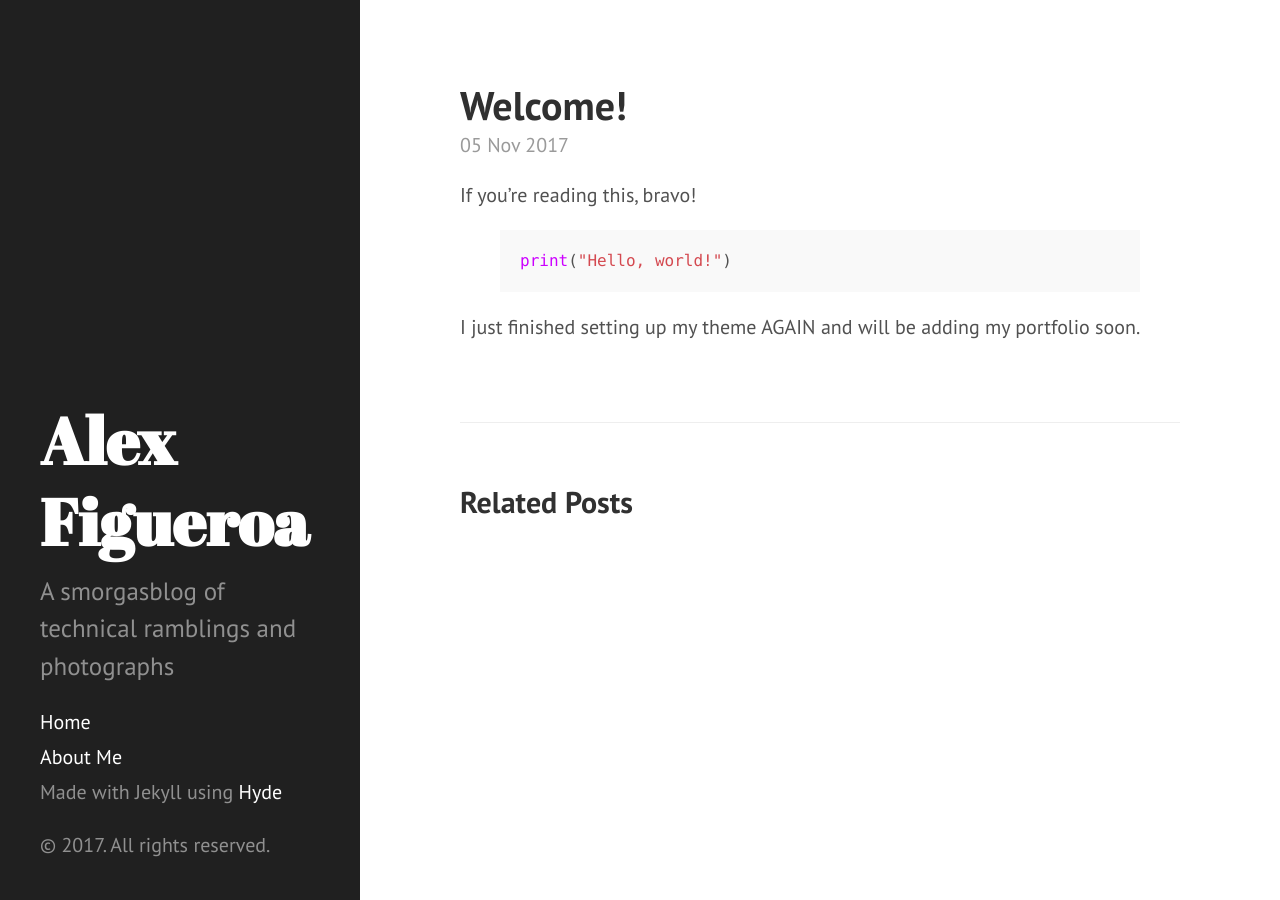
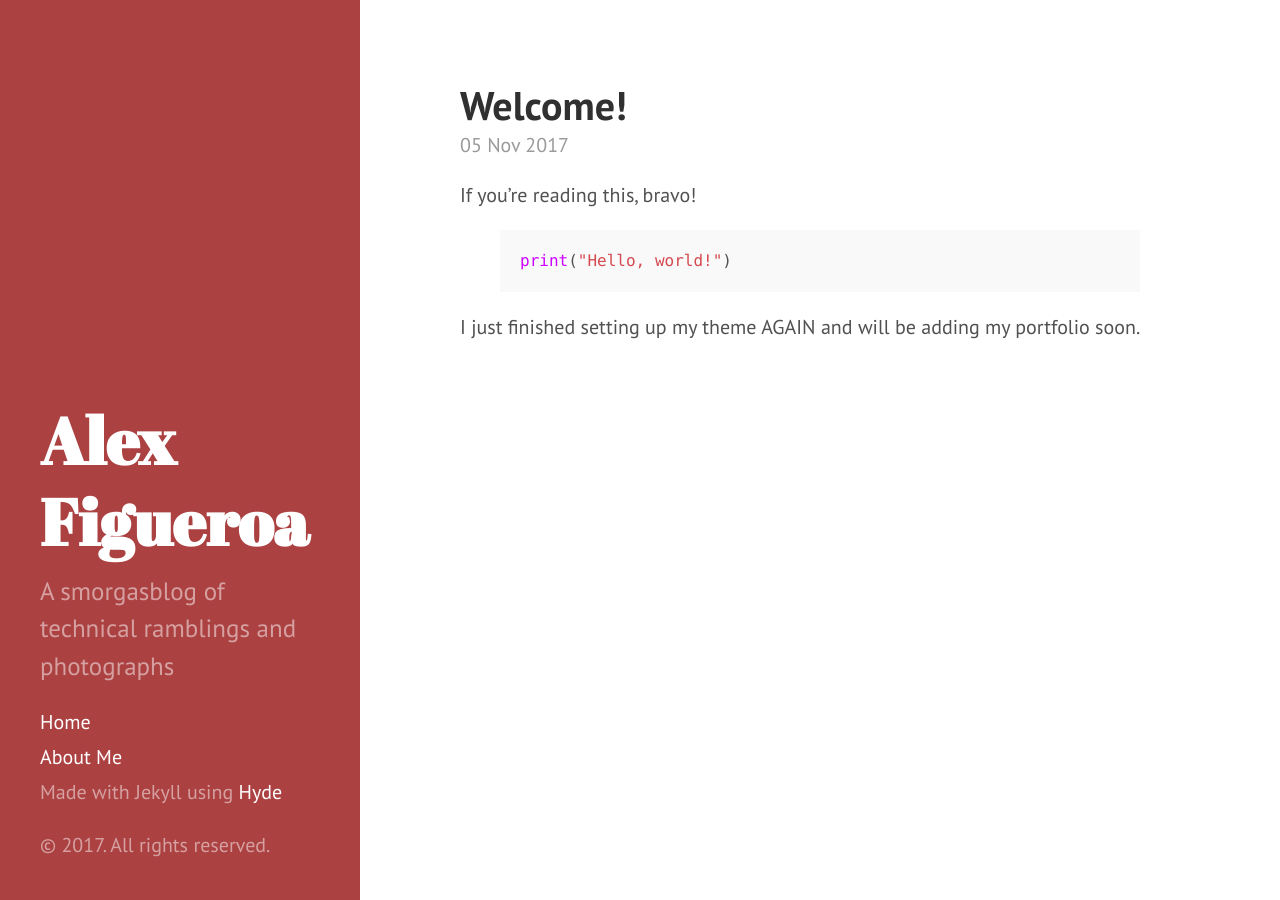
Before and after one commit to ajfigueroa/ajfigueroa.github.io, a Jekyll site: the page built from _posts/2017-11-05-Hello-World.md, in a window 1280 px wide. Built offline with Jekyll 4.4.1, drawn with Linux system fonts in a browser that asks for light colours; Markdown is read by kramdown in place of the engine named in the settings.

Commit message:
[19] Updating Theme Color (#20)

```diff
--- a/_layouts/default.html
+++ b/_layouts/default.html
@@ -3,7 +3,7 @@
 
   {% include head.html %}
 
-  <body>
+  <body class="theme-base-08">
 
     {% include sidebar.html %}
 
--- a/_layouts/post.html
+++ b/_layouts/post.html
@@ -8,6 +8,7 @@ layout: default
   {{ content }}
 </div>
 
+{% if site.related_posts.length > 0 %}
 <div class="related">
   <h2>Related Posts</h2>
   <ul class="related-posts">
@@ -23,3 +24,4 @@ layout: default
     {% endfor %}
   </ul>
 </div>
+{% endif %}
```
